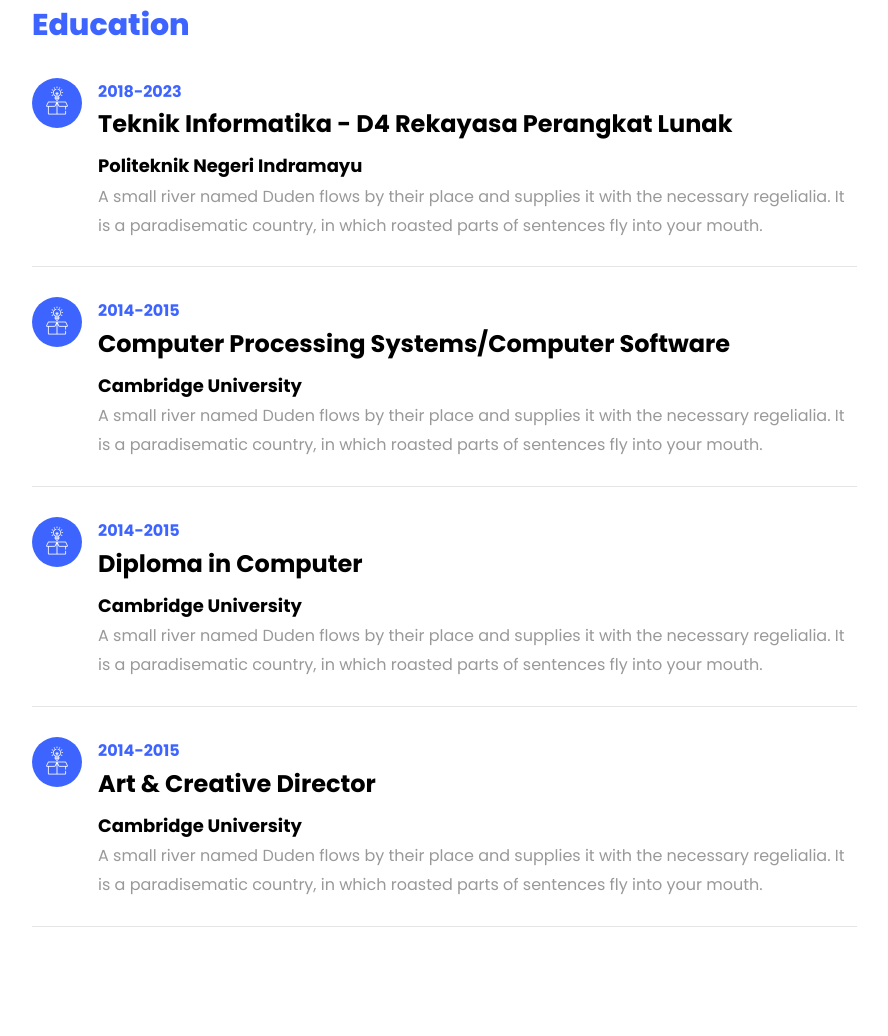
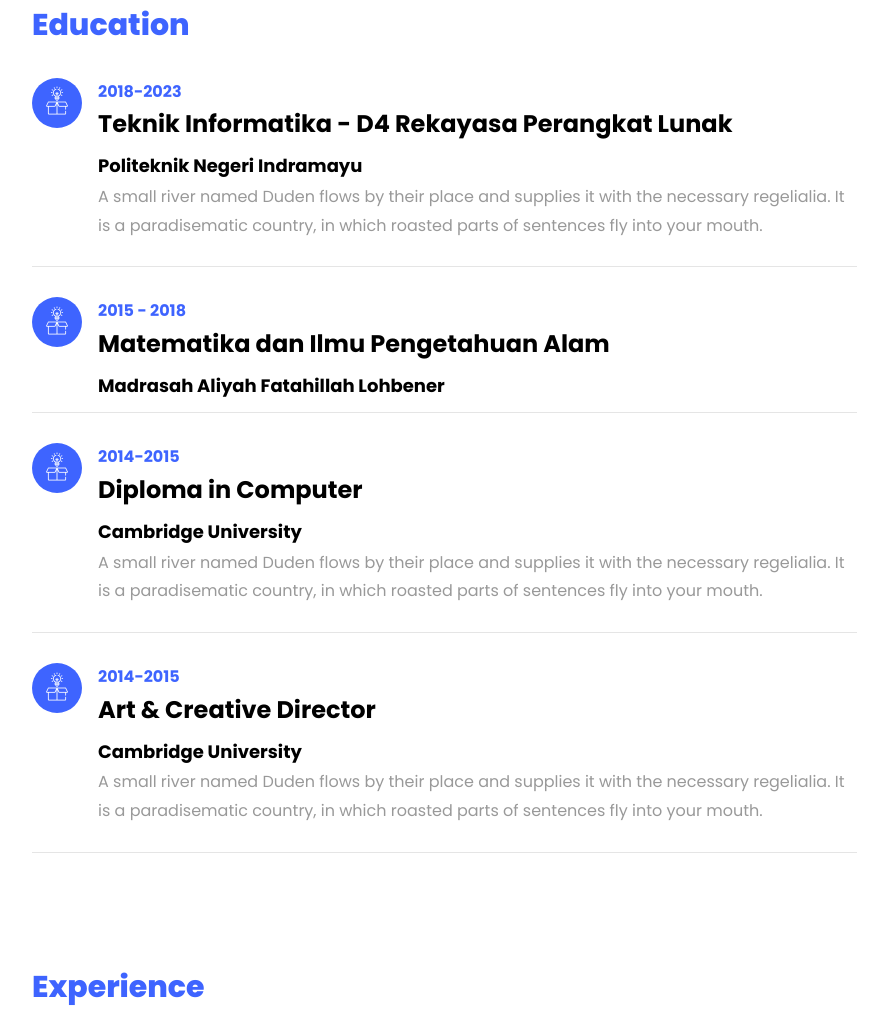
Before and after one commit to mohamad-riko/portofolio, a plain HTML site: page index.html in a window 1280 px wide. Shown: the part 1787-2823 px from the top of the page, without its empty margins (338-1226 px from the left). Drawn offline with Linux system fonts and the light colour scheme; files whose address does not match are found by name.

Commit message:
Update index.html

```diff
--- a/index.html
+++ b/index.html
@@ -167,10 +167,9 @@
 					    		<span class="flaticon-ideas"></span>
 					    	</div>
 					    	<div class="text pl-3">
-		    					<span class="date">2014-2015</span>
-		    					<h2>Computer Processing Systems/Computer Software</h2>
-		    					<span class="position">Cambridge University</span>
-		    					<p>A small river named Duden flows by their place and supplies it with the necessary regelialia. It is a paradisematic country, in which roasted parts of sentences fly into your mouth.</p>
+		    					<span class="date">2015 - 2018</span>
+		    					<h2>Matematika dan Ilmu Pengetahuan Alam</h2>
+		    					<span class="position">Madrasah Aliyah Fatahillah Lohbener </span>
 		    				</div>
 	    				</div>
 	    				<div class="resume-wrap d-flex ftco-animate">
```
